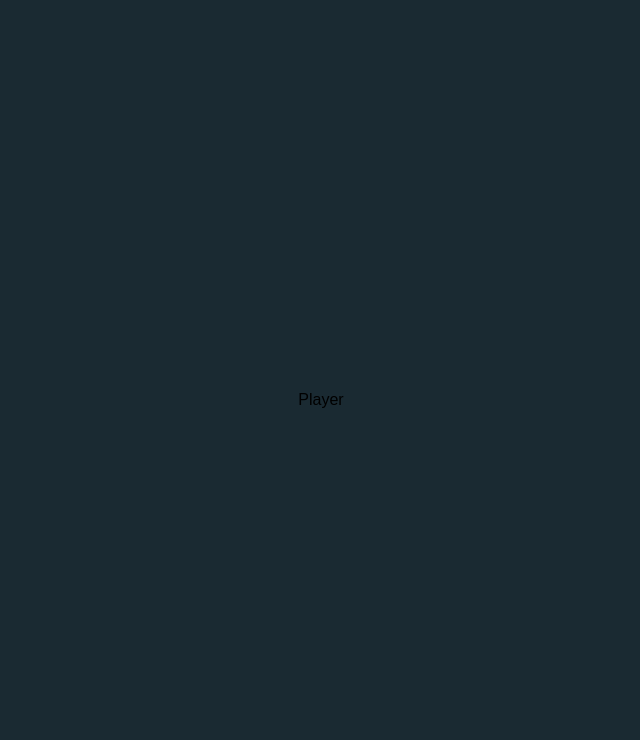
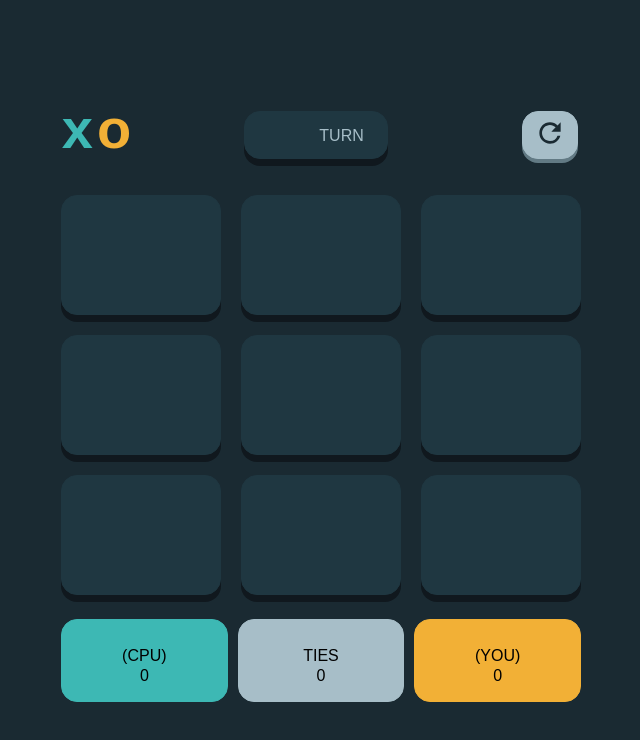
Before and after one commit to DevZibah/Tic-Tac-Toe, a React (Vite) app: page /Player in a window 1280 px wide. Shown: the top 740 px of the page, without its empty margins (319-959 px from the left). Built offline with nearby package versions, Linux system fonts and the light colour scheme.

Commit message:
added conditional styling

```diff
--- a/src/components/NewRound.tsx
+++ b/src/components/NewRound.tsx
@@ -31,7 +31,19 @@ const NewRound = () => {
                   ? 'you lost!'
                   : 'ties!'}
               </p>
-              <p className='round'>
+              <p
+                className='round'
+                style={{
+                  color:
+                    (result.winner === user && user === 'x') ||
+                    (result.winner === cpu && cpu === 'x')
+                      ? 'hsl(178, 50%, 48%)'
+                      : (result.winner === user && user === 'o') ||
+                        (result.winner === cpu && cpu === 'o')
+                      ? 'hsl(39, 88%, 58%)'
+                      : 'hsl(198, 23%, 72%)',
+                }}
+              >
                 {result.winner === user
                   ? user + ' takes the round'
                   : result.winner === cpu
--- a/src/components/Player.tsx
+++ b/src/components/Player.tsx
@@ -1,8 +1,77 @@
-import React from 'react'
+import React, { useState, useContext } from 'react'
+import { MdRefresh } from 'react-icons/md'
+import Modal from './Modal'
+import NewRound from './NewRound'
+import { motion } from 'framer-motion'
+import { StoreContext } from '../contexts/StoreContext'
+import Square from './Square'
 
 const Player = () => {
+  const [show, setShow] = useState(false)
+  const { newsquare, turrn, user, cpu, score, counter, key, ties } =
+    useContext(StoreContext)
 
-  return <div>Player</div>
+  return (
+    <div>
+      <motion.div
+        initial={{ opacity: 0, y: -200 }}
+        animate={{ opacity: 1, y: 0, transition: { duration: 0.9 } }}
+        exit={{ opacity: 0, y: -200, transition: { duration: 0.9 } }}
+      >
+        <section className='sec-one'>
+          <article className='d-flex XandO XandOo mx-auto'>
+            <p className='x'>x</p>
+            <p className='o ms-1'>o</p>
+          </article>
+          <div className='div-one mt-4'>
+            <p className='oo'>{turrn ? user : cpu}</p>
+            <p className='text-uppercase turn'>turn</p>
+          </div>
+          <section>
+            <article className='icon mt-4 ms-3' onClick={() => setShow(true)}>
+              <MdRefresh className='iconn' />
+            </article>
+            <Modal show={show} onClose={() => setShow(false)} />
+          </section>
+        </section>
+      </motion.div>
+      <motion.div
+        initial={{ x: -200 }}
+        animate={{ x: 0, transition: { duration: 0.9 } }}
+        exit={{ x: -200, transition: { duration: 0.9 } }}
+      >
+        <section className='sec-two mt-2'>
+          {newsquare.map((square, id) => (
+            <Square key={id} square={square} id={id} />
+          ))}
+        </section>
+      </motion.div>
+      <motion.div
+        initial={{ y: 200 }}
+        animate={{ y: 0, transition: { duration: 0.9 } }}
+        exit={{ y: 200, transition: { duration: 0.9 } }}
+      >
+        <section className='sec-three mt-4 text-uppercase'>
+          <div className='div-two p-md-2'>
+            <p className='mt-3'>{cpu} (cpu)</p>
+            <br />
+            <p className='div-p'>{counter}</p>
+          </div>
+          <div className='div-three p-md-2'>
+            <p className='mt-3'>ties</p>
+            <br />
+            <p className='div-p'>{ties}</p>
+          </div>
+          <div className='div-four p-md-2'>
+            <p className='mt-3'>{user} (you)</p>
+            <br />
+            <p className='div-p'>{score}</p>
+          </div>
+        </section>
+      </motion.div>
+      {key ? <NewRound /> : ''}
+    </div>
+  )
 }
 
 export default Player
--- a/src/components/Square.tsx
+++ b/src/components/Square.tsx
@@ -2,11 +2,23 @@ import React, { useContext } from 'react'
 import { StoreContext } from '../contexts/StoreContext'
 
 const Square = ({ square, id }) => {
-  const { SquareClick } = useContext(StoreContext)
+  const { SquareClick, user, cpu } = useContext(StoreContext)
 
   return (
     <div className='p-4 p-md-5' onClick={() => SquareClick(id)}>
-      <p>{square}</p>
+      <p
+        style={{
+          color:
+            (square === 'x' && user === 'x') || (square === 'x' && cpu === 'x')
+              ? 'hsl(178, 50%, 48%)'
+              : (square === 'o' && user === 'o') ||
+                (square === 'o' && cpu === 'o')
+              ? 'hsl(39, 88%, 58%)'
+              : 'hsl(198, 23%, 72%)',
+        }}
+      >
+        {square}
+      </p>
     </div>
   )
 }
```
